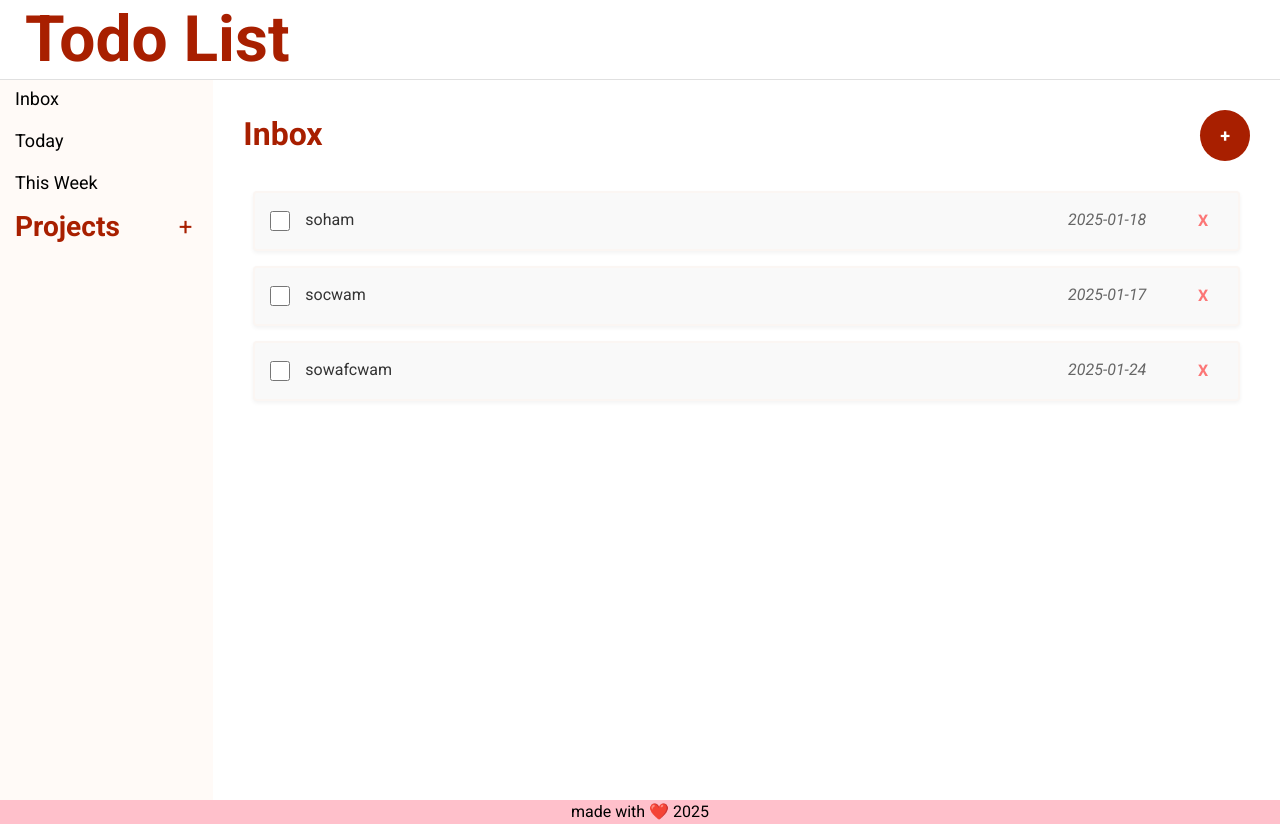
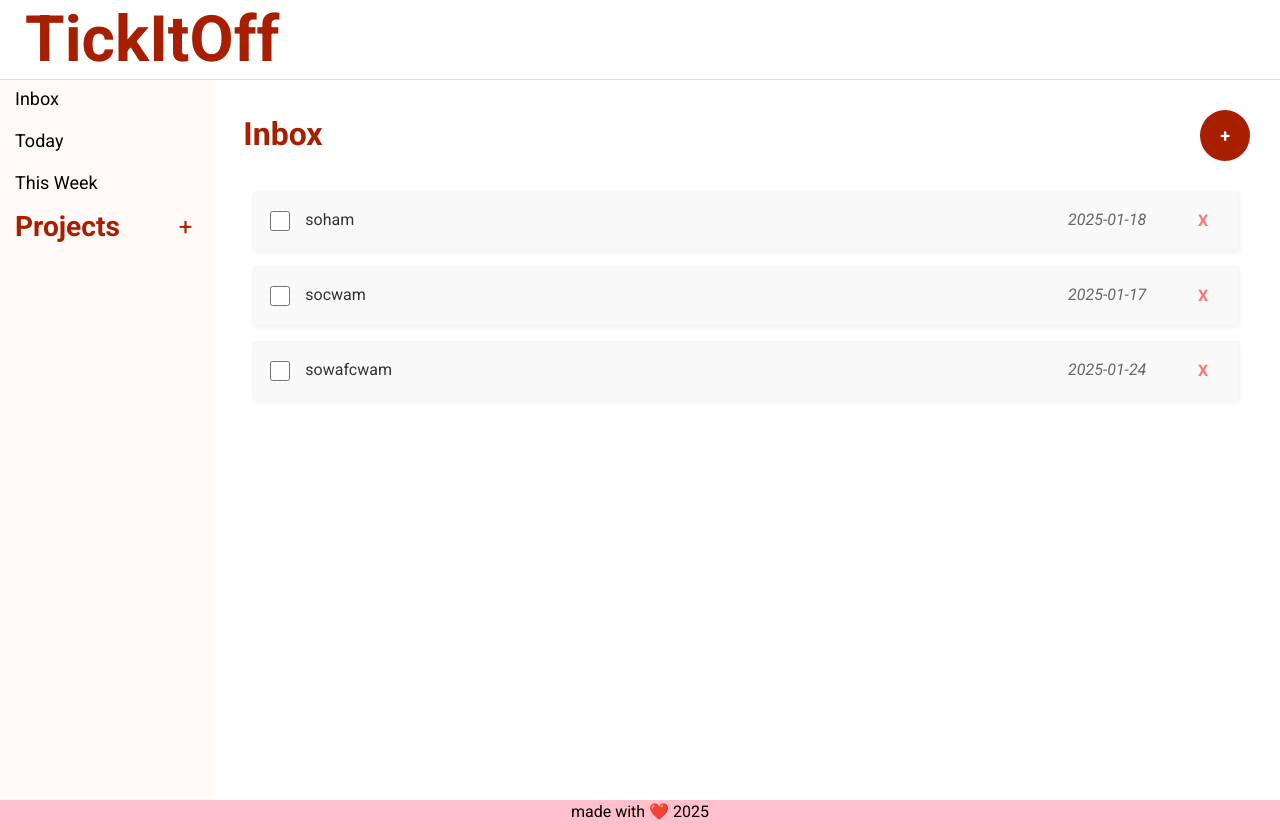
Before and after one commit to Soham-Powar/Todo-List, a website built with webpack: page src/template.html in a window 1280 px wide. Built offline with nearby package versions, Linux system fonts and the light colour scheme.

Commit message:
Add favicon and change heading name.

```diff
--- a/src/dom/header.js
+++ b/src/dom/header.js
@@ -5,7 +5,7 @@
 export default function addFooter() {
 	header.innerHTML = `
 		<h1>
-			Todo List
+			TickItOff
 		</h1>
 	`;
 }
--- a/src/index.js
+++ b/src/index.js
@@ -33,5 +33,5 @@
 
 
 //date
-//also expand the todo to show description
+//also expand the todo to show description/edit details
 //also do something about priority
--- a/src/template.html
+++ b/src/template.html
@@ -9,6 +9,7 @@
 	<link rel="preconnect" href="https://fonts.gstatic.com" crossorigin>
 	<link href="https://fonts.googleapis.com/css2?family=Roboto:ital,wght@0,100..900;1,100..900&display=swap"
 		rel="stylesheet">
+	<link rel="icon" type="image/x-icon" href="./favicon.ico">
 </head>
 
 <body>
```
Also changed, not shown: src/favicon.ico (added).
